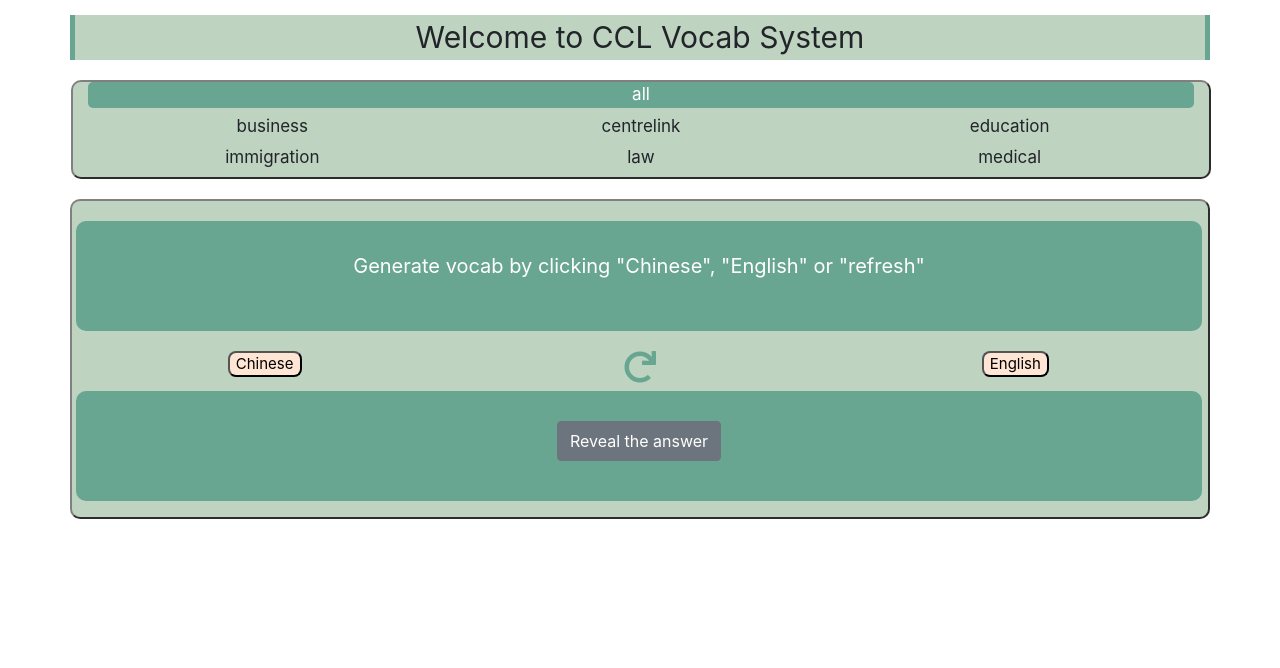
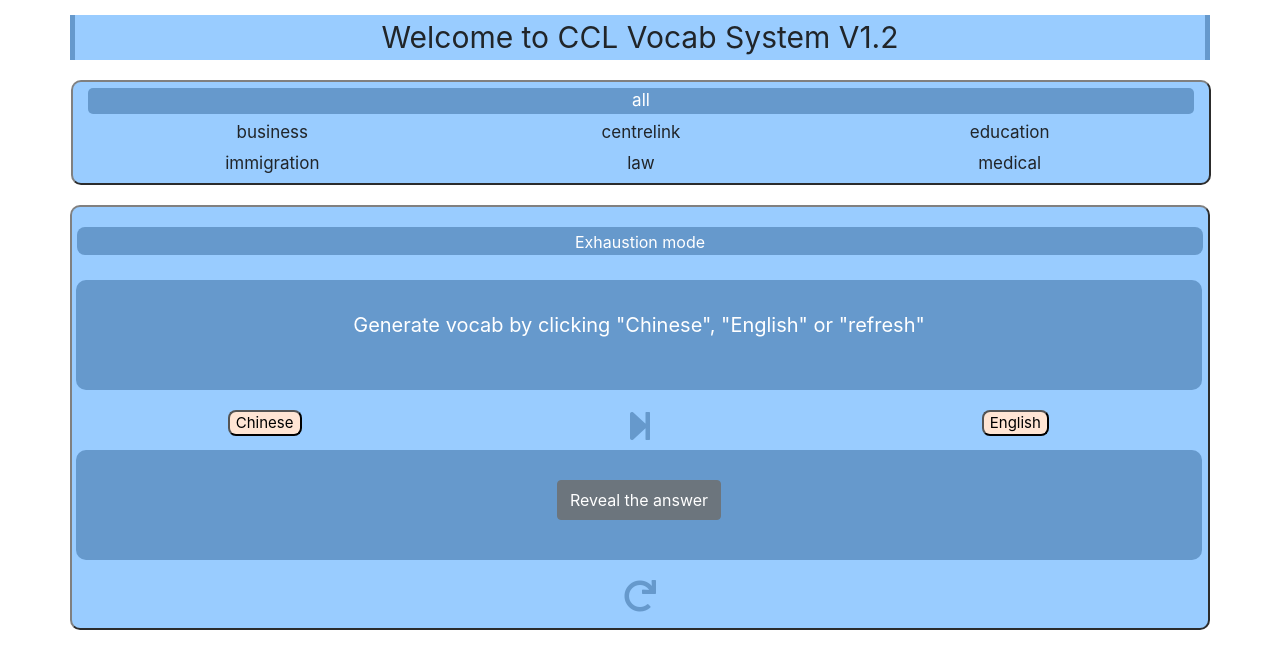
Before and after one commit to RyanKeepRunning/mantuocclvocab, a React (Create React App) app in the folder client/: page / in a window 1280 px wide. Shown: the top 668 px of the page. Built offline with nearby package versions, Linux system fonts and the light colour scheme.

Commit message:
dual mode

```diff
--- a/client/src/components/Categories.js
+++ b/client/src/components/Categories.js
@@ -1,27 +1,42 @@
 import React,{Component} from 'react';
 import '../css/categories.css';
 
-const categoryStyle={
-    fontSize:'17px',
-    marginBottom:'6px'
-}
-const currentCategoryStyle=Object.assign({},categoryStyle,{
-    backgroundColor:'#68A691',
-    borderRadius: '5px',
-    color:'#fff',
-})
+
 
 class Categories extends Component{
 
     render(){
+        let categoryStyle={
+            fontSize:'17px',
+            marginBottom:'6px'
+        }
+        let currentCategoryStyle;
+        if(this.props.mode==='Exhaustion'){
+            currentCategoryStyle=Object.assign({},categoryStyle,{
+                backgroundColor:'#6699CC',
+                borderRadius: '5px',
+                color:'#fff',
+                transitionDuration:'0.8s',
+                webkitTransitionDuration: '0.8s'
+            })
+        }else{
+            currentCategoryStyle=Object.assign({},categoryStyle,{
+                backgroundColor:'#68A691',
+                borderRadius: '5px',
+                color:'#fff',
+                transitionDuration:'0.8s',
+                webkitTransitionDuration: '0.8s'
+            })
+        }
+
         return(
-            <div className='col-12 row categoryContainer'>
-                <div className='col-12 category' onClick={()=>this.props.handleClickCategory('all')}
+            <div className={`col-12 row ${this.props.mode==='Exhaustion'?'categoryBlueContainer':'categoryGreenContainer'}`}>
+                <div className={`col-12 ${this.props.mode==='Exhaustion'?'categoryBlue':'categoryGreen'}`} onClick={()=>this.props.handleClickCategory('all')}
                 style={this.props.currentCategory==='all'?currentCategoryStyle:categoryStyle}>all</div>
                 {this.props.categoryList.map((category,index)=>{
                     if(category!=='all'){
                         return(
-                            <div className='col-4 category' key={index} onClick={()=>this.props.handleClickCategory(category)}
+                            <div className={`col-4 ${this.props.mode==='Exhaustion'?'categoryBlue':'categoryGreen'}`} key={index} onClick={()=>this.props.handleClickCategory(category)}
                                 style={this.props.currentCategory===category?currentCategoryStyle:categoryStyle}>
                             {category}
                             </div>)
--- a/client/src/components/PageTitle.js
+++ b/client/src/components/PageTitle.js
@@ -4,8 +4,8 @@ import '../css/pageTitle.css';
 class PageTitle extends Component{
     render(){
         return(
-            <div className='col-12 title' >
-                <span className='titleText'>Welcome to CCL Vocab System</span>
+            <div className={`col-12 ${this.props.mode==='Exhaustion'?'titleBlue':'titleGreen'}`} >
+                <span className='titleText'>Welcome to CCL Vocab System V1.2</span>
             </div>
         )
     }
--- a/client/src/components/VocabBoard.js
+++ b/client/src/components/VocabBoard.js
@@ -8,10 +8,10 @@ class VocabBoard extends Component{
             currentLanguage:"c",
             wordPicked:{e:'',c:'Generate vocab by clicking "Chinese", "English" or "refresh"'},
             showAnswer:false,
-            lastWordPicked:{e:'',c:''}
+            lastWordPicked:{e:'',c:''},
         }
     }
-    getTheOther=(language)=>{
+    getTheOtherLanguage=(language)=>{
         if(language==='e'){
             return 'c'
         }else{
@@ -36,14 +36,35 @@ class VocabBoard extends Component{
             const newIndex = Math.floor(Math.random() * Math.floor(max));
             index = newIndex;
         }
-        return currentContent[index];
+        let wordPicked = Object.assign({},currentContent[index]);
+        if(this.props.mode==="Exhaustion"){
+            this.props.removePickedWord(index);
+            if(JSON.stringify(wordPicked)==='{}'){
+                wordPicked={e:`${this.props.currentCategory} vocab has been completed.`,c:`${this.props.currentCategory} 词汇已完成。`}
+            }
+        }
+        return wordPicked;
+    }
+    resetVocab=()=>{
+        this.setState({
+            wordPicked:{e:`All vocabs got recharged!`,c:`各类词汇均已重置`}
+        },()=>{
+            this.props.resetVocab();
+        })
+    }
+    toggleMode=()=>{
+        this.props.toggleMode();
     }
     render(){
         return(
-            <div className='col-12 vocabBoardFrame' >
+            <div className={`col-12 ${this.props.mode==='Exhaustion'?'vocabBoardFrameBlue':'vocabBoardFrameGreen'}`}>
                 <div className='row'>
-                    <div className='col-12 vocabBoard' >
-                        <div className='vocabInnerBoard'>
+                    <div className='col-12'style={{paddingLeft:0,paddingRight:0}}   >
+                        <button className={`modeToggler${this.props.mode==='Exhaustion'?'Blue':'Green'}`}
+                        onClick={this.toggleMode}>{this.props.mode} mode</button>
+                    </div>
+                    <div className='col-12 vocabBoard'>
+                        <div className={`${this.props.mode==='Exhaustion'?'vocabInnerBoardBlue':'vocabInnerBoardGreen'}`}>
 
                         {this.state.wordPicked[this.state.currentLanguage]}
 
@@ -52,27 +73,27 @@ class VocabBoard extends Component{
 
                     <div className='col-4 vocabBoardMid' >
                         <button className='controlButton' onClick={()=>{this.handleControl('c',this.props.currentContent)}}>Chinese</button>
-
                     </div>
                     <div className='col-4 vocabBoardMid' >
-
-                        <i className="fas fa-redo fa-2x refresh" style={{color:'#68A691'}} onClick={()=>this.handleControl(this.state.currentLanguage,this.props.currentContent)}></i>
-
+                        <i className={`fas fa-step-forward fa-2x ${this.props.mode==='Exhaustion'? 'responsiveIconBlue':'responsiveIconGreen'}`} onClick={()=>this.handleControl(this.state.currentLanguage,this.props.currentContent)}></i>
                     </div>
                     <div className='col-4 vocabBoardMid' >
-
                         <button className='controlButton' onClick={()=>{this.handleControl('e',this.props.currentContent)}} >English</button>
                     </div>
 
+
                     <div className='col-12 vocabBoard' onClick={this.toggleShowAnswer} >
-                        <div className='vocabInnerBoard' >
-
-                            {this.state.showAnswer?this.state.wordPicked[this.getTheOther(this.state.currentLanguage)]:
+                        <div className={`${this.props.mode==='Exhaustion'?'vocabInnerBoardBlue':'vocabInnerBoardGreen'}`}>
+                            {this.state.showAnswer?this.state.wordPicked[this.getTheOtherLanguage(this.state.currentLanguage)]:
                                                 <button className='btn btn-secondary disguiseButton'>Reveal the answer</button>}
-
-
                         </div>
                     </div>
+                    {this.props.mode==='Exhaustion'?
+                        <div className='col-12 vocabBoardMid' >
+                            <i className={`fas fa-redo fa-2x responsiveIconBlue`} onClick={this.resetVocab}></i>
+                        </div>
+                        :null
+                    }
                 </div>
             </div>
         )
--- a/client/src/css/categories.css
+++ b/client/src/css/categories.css
@@ -1,13 +1,37 @@
-.category:hover {
+.categoryGreen:hover {
     cursor: pointer;
     background-color: #68A691;
-    border-radius: 5px
+    border-radius: 5px;
+    -webkit-transition-duration: 0.8s;
+    transition-duration: 0.8s;
 }
-.categoryContainer {
+.categoryGreenContainer {
+    border:2px solid gray;
+    border-style:outset;
+    text-align:center;
+    margin-left:0.2px;
+    background-color:#BFD3C1;
+    border-radius:10px;
+    padding-top:6px;
+    -webkit-transition-duration: 0.8s;
+    transition-duration: 0.8s;
+}
+.categoryBlue:hover {
+    cursor: pointer;
+    background-color: #6699CC;
+    border-radius: 5px;
+    -webkit-transition-duration: 0.8s;
+    transition-duration: 0.8s;
+    color:#fff
+}
+.categoryBlueContainer {
     border:2px solid gray;
     border-style:outset;
     text-align:center;
     margin-left:1px;
-    background-color:#BFD3C1;
-    border-radius:10px
+    background-color:#99CCFF;
+    border-radius:10px;
+    padding-top:6px;
+    -webkit-transition-duration: 0.8s;
+    transition-duration: 0.8s;
 }
--- a/client/src/css/pageTitle.css
+++ b/client/src/css/pageTitle.css
@@ -1,10 +1,22 @@
-.title {
+.titleGreen {
     border-left:5px solid #68A691;
     border-right:5px solid #68A691;
     text-align:center;
     margin-top:15px;
     margin-bottom:20px;
-    background-color:#BFD3C1
+    background-color:#BFD3C1;
+    -webkit-transition-duration: 0.8s;
+    transition-duration: 0.8s;
+}
+.titleBlue {
+    border-left:5px solid #6699CC;
+    border-right:5px solid #6699CC;
+    text-align:center;
+    margin-top:15px;
+    margin-bottom:20px;
+    background-color:#99CCFF;
+    -webkit-transition-duration: 0.8s;
+    transition-duration: 0.8s;
 }
 .titleText {
     font-size:30px
--- a/client/src/css/vocabBoard.css
+++ b/client/src/css/vocabBoard.css
@@ -1,25 +1,45 @@
 .controlButton {
     background-color:#FFE5D4;
     font-size:15px;
-    border-radius:8px
+    border-radius:8px;
+    -webkit-transition-duration: 0.8s;
+    transition-duration: 0.8s;
 }
 .controlButton:hover {
-    background-color: #EFC7C2 !important;
-    transition: 0.5s
+    box-shadow: 0 3px 5px 0 rgba(0,0,0,0.24), 0 17px 50px 0 rgba(0,0,0,0.19);
+    -webkit-transition-duration: 0.8s;
+    transition-duration: 0.8s;
 }
-.refresh:hover {
+.responsiveIconGreen {
+    color:#68A691;
+    transition:0.5s
+}
+.responsiveIconGreen:hover {
     cursor: pointer;
-    color: #296041
+    color: #3d6054
 }
-.vocabBoardFrame{
+.responsiveIconBlue {
+    color:#6699CC;
+    transition:0.5s
+}
+.responsiveIconBlue:hover {
+    cursor: pointer;
+    color: #003366
+}
+.disguiseButton{
+    height:40px
+}
+.vocabBoardFrameGreen{
     border:2px solid gray;
     border-style:outset;
     margin-top:20px;
-    height:320px;
+    height:370px;
     width:80%;
     background-color:#BFD3C1;
     border-radius: 10px;
-    padding:20px
+    padding:20px;
+    -webkit-transition-duration: 0.8s;
+    transition-duration: 0.8s;
 }
 .vocabBoard {
     width:80%;
@@ -28,7 +48,7 @@
     font-size:20px;
     overflow-wrap:break-word
 }
-.vocabInnerBoard{
+.vocabInnerBoardGreen{
     height:100%;
     width:100%;
     left:-1px;
@@ -38,7 +58,9 @@
     position: absolute;
     vertical-align: middle;
     text-align: center;
-    padding: 1.5em 0.6em 1em 0.6em
+    padding: 1.5em 0.6em 1em 0.6em;
+    -webkit-transition-duration: 0.8s;
+    transition-duration: 0.8s;
 }
 .vocabBoardMid{
     width:80%;
@@ -46,6 +68,71 @@
     line-height:20px;
     margin:20px 0
 }
-.disguiseButton{
-    height:40px
+.modeTogglerGreen{
+    width:100%;
+    height:28px;
+    line-height:28px;
+    background-color: #68A691;
+    border: none;
+    color: white;
+    text-align: center;
+    text-decoration: none;
+    display: inline-block;
+    font-size: 16px;
+    margin-bottom:25px;
+    cursor: pointer;
+    -webkit-transition-duration: 0.8s;
+    transition-duration: 0.8s;
+    border-radius: 8px;
 }
+.modeTogglerBlue{
+    width:100%;
+    height:28px;
+    line-height:28px;
+    background-color: #6699CC;
+    border: none;
+    color: white;
+    text-align: center;
+    text-decoration: none;
+    display: inline-block;
+    font-size: 16px;
+    margin-bottom:25px;
+    cursor: pointer;
+    -webkit-transition-duration: 0.8s;
+    transition-duration: 0.8s;
+    border-radius: 8px;
+}
+.modeTogglerBlue:hover {
+    box-shadow: 0 6px 9px 0 rgba(0,0,0,0.24), 0 17px 50px 0 rgba(0,0,0,0.19);
+}
+.modeTogglerGreen:hover {
+    box-shadow: 0 6px 9px 0 rgba(0,0,0,0.24), 0 17px 50px 0 rgba(0,0,0,0.19);
+}
+
+.vocabBoardFrameBlue{
+    border:2px solid gray;
+    border-style:outset;
+    margin-top:20px;
+    height:425px;
+    width:80%;
+    background-color:#99CCFF;
+    border-radius: 10px;
+    padding:20px;
+    -webkit-transition-duration: 0.8s;
+    transition-duration: 0.8s;
+}
+
+.vocabInnerBoardBlue{
+    height:100%;
+    width:100%;
+    left:-1px;
+    background-color:#6699CC;
+    color:#fff;
+    border-radius:10px;
+    position: absolute;
+    vertical-align: middle;
+    text-align: center;
+    padding: 1.5em 0.6em 1em 0.6em;
+    -webkit-transition-duration: 0.8s;
+    transition-duration: 0.8s;
+}
--- a/client/src/pages/Homepage.js
+++ b/client/src/pages/Homepage.js
@@ -6,36 +6,78 @@ const containerStyle={
     textAlign:'center'
 }
 
+const filterVocabs = (vocabs,currentCategory,index) => {
+    let newVocabs = [];
+    vocabs.forEach(vocab=>{
+        if(vocab.name === currentCategory){
+            let temp = Object.assign({},vocab);
+            temp.content.splice(index,1);
+            newVocabs.push(temp);
+        }else{
+            let temp = Object.assign({},vocab);
+            newVocabs.push(temp);
+        }
+    });
+    return newVocabs;
+}
+
 class Homepage extends Component {
     constructor(props){
         super(props);
         this.state={
             currentCategory: "all",
+            vocabs:JSON.parse(JSON.stringify(this.props.vocabs)),
+            mode:'Exhaustion',
         }
     }
+
     handleClickCategory = (category)=>{
         this.setState({
             currentCategory:category
         })
     }
+    resetVocab = () => {
+        this.setState({
+            vocabs:JSON.parse(JSON.stringify(this.props.vocabs))
+        })
+    }
+    removePickedWord = (index)=>{
+        const newVocabs = filterVocabs(this.state.vocabs,this.state.currentCategory,index);
+        this.setState({
+            vocabs:newVocabs
+        });
+    }
+    toggleMode = ()=>{
+        let mode = this.state.mode === 'Exhaustion'?'Endless':'Exhaustion'
+        this.setState({
+            mode,
+            vocabs:JSON.parse(JSON.stringify(this.props.vocabs))
+        })
+    }
     render(){
-        const vocabs = this.props.vocabs;
+        const vocabs = this.state.vocabs;
         let currentContent;
-        const categoryList = vocabs.map((vocab,index)=>{
+        const categoryList = vocabs.map(vocab=>{
             if(vocab.name === this.state.currentCategory){
                 currentContent = vocab.content;
             }
             return(vocab.name);
         });
-
+        console.log(this.state.mode);
         return(
             <div className='container' style={containerStyle}>
                 <div className='row' style={containerStyle}>
-                    <PageTitle/>
-                    <Categories currentCategory={this.state.currentCategory}
+                    <PageTitle mode={this.state.mode}/>
+                    <Categories mode={this.state.mode}
+                                currentCategory={this.state.currentCategory}
                                 categoryList={categoryList}
                                 handleClickCategory={this.handleClickCategory}/>
-                    <VocabBoard currentContent={currentContent}/>
+                    <VocabBoard currentCategory={this.state.currentCategory}
+                                currentContent={currentContent}
+                                removePickedWord={this.removePickedWord}
+                                mode={this.state.mode}
+                                resetVocab={this.resetVocab}
+                                toggleMode={this.toggleMode}/>
                 </div>
             </div>
         )
```
